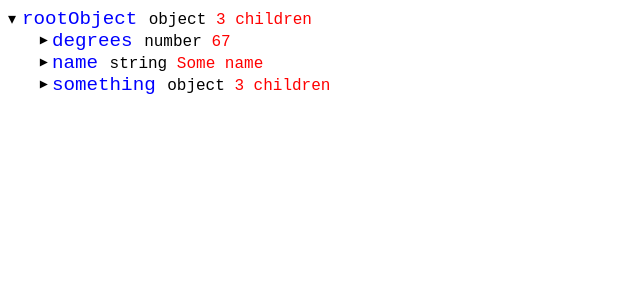
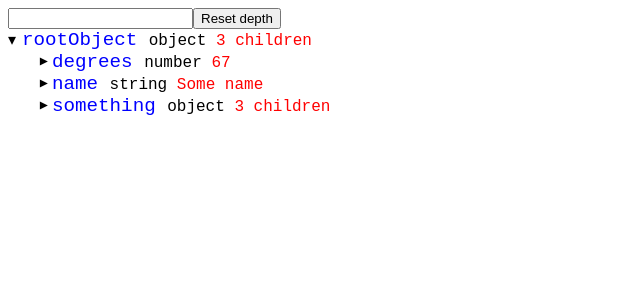
Before and after one commit to nicu-chiciuc/object-viewer, a React app: page / in a window 1280 px wide. Shown: the top 300 px of the page, without its empty margins (0-640 px from the left). Built offline with nearby package versions, Linux system fonts and the light colour scheme.

Commit message:
Added possibility to reset the depth.

```diff
--- a/src/App.js
+++ b/src/App.js
@@ -25,8 +25,42 @@ export default class App extends Component {
     this.setState({ extended: this.state.extended });
   };
 
+  resetLevel = () => {
+    const maxLevel = parseInt(this.resetDepth.value);
+    const root = this.state.rootObject;
+    let newExtended = [];
+
+    recursiveReset("", 0, "rootObject", root);
+
+    this.setState({ extended: newExtended });
+
+    function recursiveReset(fullPath, levelNow, name, value) {
+      if (levelNow > maxLevel) return;
+      const newFullPath = fullPath.length ? fullPath + "." + name : name;
+      newExtended.push(newFullPath);
+
+      const type = typeof value;
+
+      if (typeof value === "object") {
+        Object.keys(value).forEach(key => {
+          recursiveReset(newFullPath, levelNow + 1, key, value[key]);
+        });
+      }
+    }
+  };
+
   render() {
     return (
+      <div>
+        <div>
+          <input
+            ref={node => (this.resetDepth = node)}
+            type="text"
+            className="text"
+          />
+          <button onClick={this.resetLevel}>Reset depth</button>
+        </div>
+
         <PropertyViewer
           global={this.state}
           fullPath={"rootObject"}
@@ -35,6 +69,7 @@ export default class App extends Component {
           callClick={this.handleClicks}
           indent={0}
         />
+      </div>
     );
   }
 }
```
Lines whose indentation alone changed are shown as unchanged.
